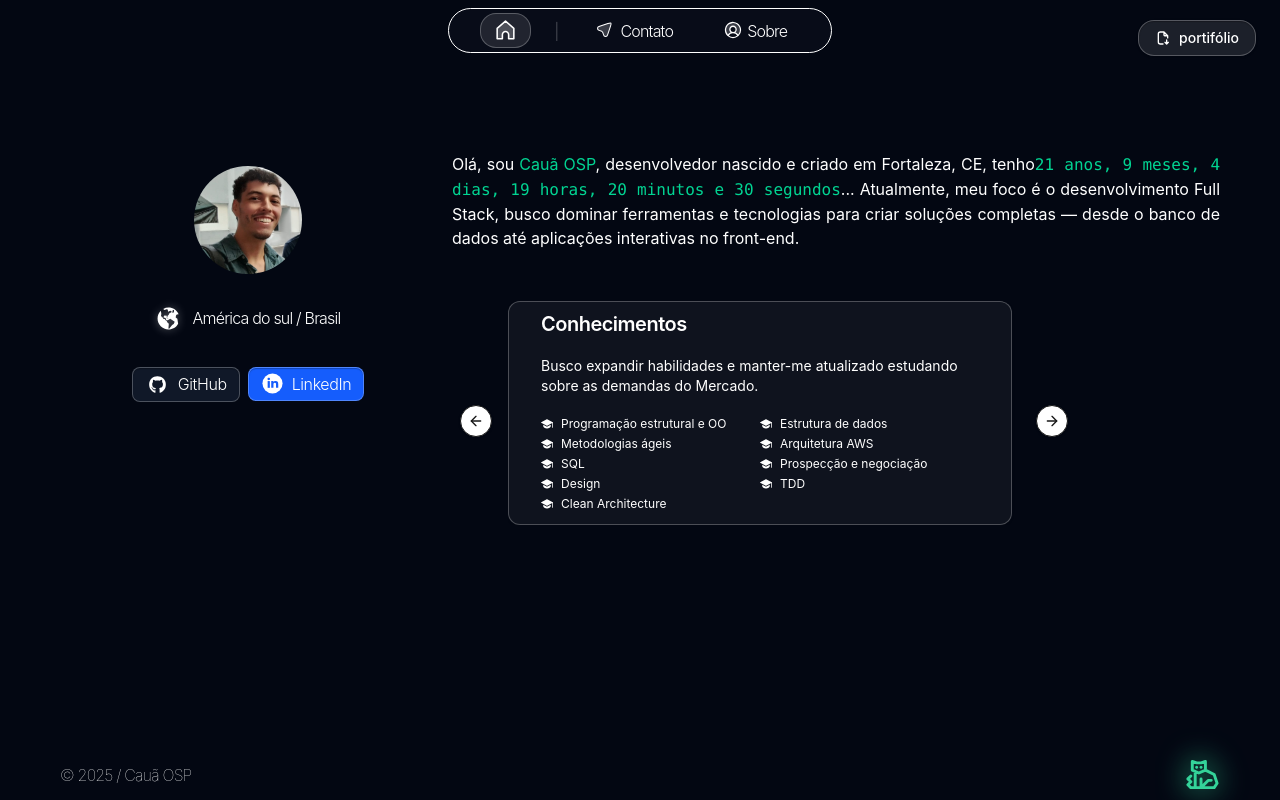
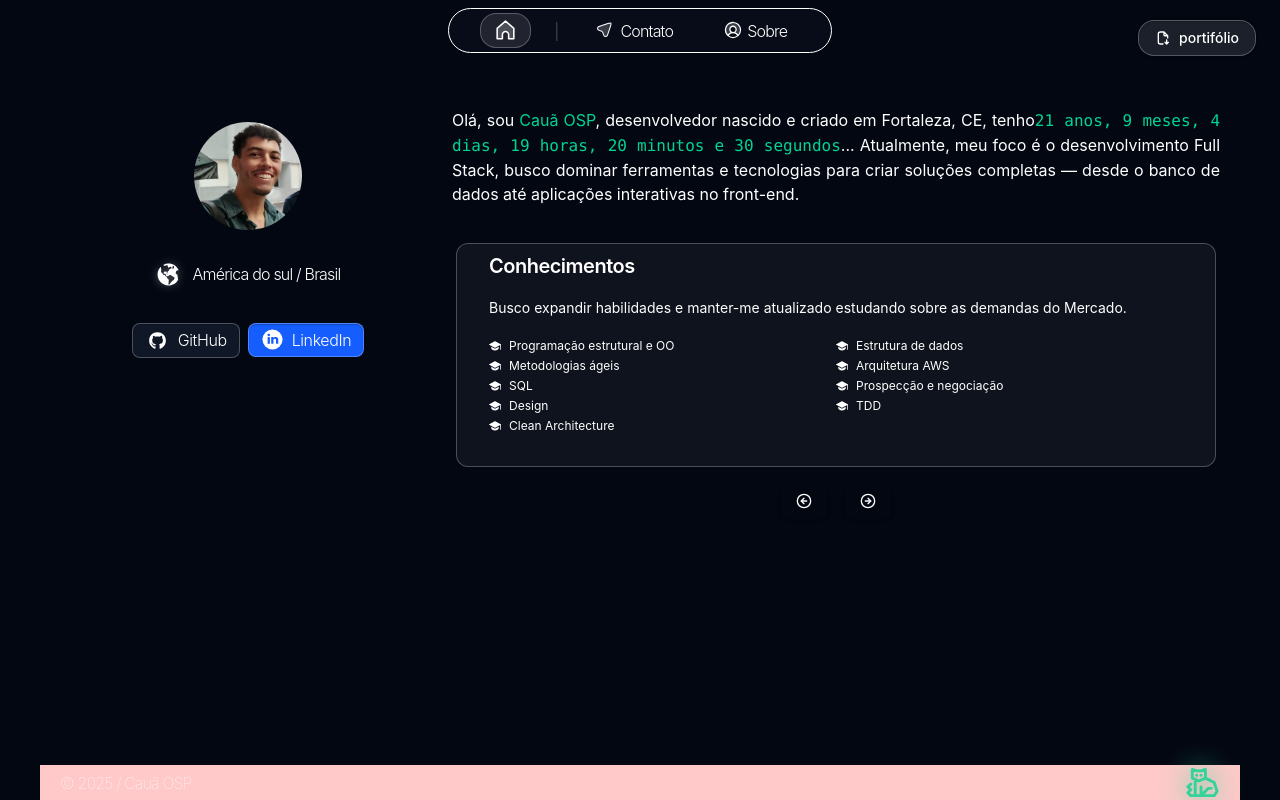
Before and after one commit to cauaosp/webportifolios, a Next.js app: page / in a window 1280 px wide. Built offline with nearby package versions, Linux system fonts and the light colour scheme.

Commit message:
refactor: homepage carousel

```diff
--- a/app/(homepage)/page.tsx
+++ b/app/(homepage)/page.tsx
@@ -1,5 +1,5 @@
 import { HomepageContent } from "../components/homepage/content";
 
 export default function HomePage() {
-  return <HomepageContent />;
+  return <HomepageContent mobileClassName="overflow-y-auto" />;
 }
--- a/app/components/homepage/carousel-homepage.tsx
+++ b/app/components/homepage/carousel-homepage.tsx
@@ -1,22 +1,46 @@
-"use client";
-
-import { HomepageSlidesEntity } from "@/app/types";
+import { CarouselHomepageProps, HomepageSlidesEntity } from "@/app/types";
 import { EducationCap, GitBranch, Tags } from "@/assets";
+import { Button } from "@/components/ui/button";
 import {
   Card,
   CardContent,
   CardDescription,
   CardTitle,
 } from "@/components/ui/card";
-import {
-  Carousel,
-  CarouselContent,
-  CarouselItem,
-  CarouselNext,
-  CarouselPrevious,
-} from "@/components/ui/carousel";
+import { cn } from "@/lib/utils"; // Ensure you have a utility function for conditional class merging
+import useEmblaCarousel from "embla-carousel-react";
+import { ArrowLeftCircleIcon, ArrowRightCircleIcon } from "lucide-react";
+import { useCallback, useEffect, useState } from "react";
 
-export function CarouselHomepage() {
+export const CarouselHomepage: React.FC<CarouselHomepageProps> = () => {
+  const [emblaRef, emblaApi] = useEmblaCarousel({ loop: true });
+  const [canScrollPrev, setCanScrollPrev] = useState(false);
+  const [canScrollNext, setCanScrollNext] = useState(false);
+
+  useEffect(() => {
+    if (!emblaApi) return;
+
+    const onSelect = () => {
+      setCanScrollPrev(emblaApi.canScrollPrev());
+      setCanScrollNext(emblaApi.canScrollNext());
+    };
+
+    emblaApi.on("select", onSelect);
+    onSelect();
+
+    return () => {
+      emblaApi.off("select", onSelect);
+    };
+  }, [emblaApi]);
+
+  const scrollPrev = useCallback(() => {
+    if (emblaApi) emblaApi.scrollPrev();
+  }, [emblaApi]);
+
+  const scrollNext = useCallback(() => {
+    if (emblaApi) emblaApi.scrollNext();
+  }, [emblaApi]);
+
   const slides: HomepageSlidesEntity[] = [
     {
       title: "Conhecimentos",
@@ -68,16 +92,13 @@ export function CarouselHomepage() {
   ];
 
   return (
-    <Carousel
-      opts={{
-        align: "start",
-        loop: true,
-      }}
-      className="md:w-[40vw] md:h-60 2xl:w-[45vw] 2xl:h-56 col-span-2 ml-14 md:-mt-12 2xl:mt-15"
+    <div
+      className={cn("col-span-2 h-[55vh] overflow-x-hidden mt-5")}
     >
-      <CarouselContent className="px-1">
+      <div className="px-1" ref={emblaRef}>
+        <div className="flex gap-2">
           {slides.map((slide, index) => (
-          <CarouselItem key={index}>
+            <div key={index} className="flex-shrink-0 w-full overflow-auto">
               <Card className="h-56 2xl:h-64 w-full border-white/25 bg-white/5 text-white p-2 justify-between flex overflow-auto text-xs 2xl:text-sm">
                 <CardContent className="flex gap-y-3 flex-col max-h-64 w-full">
                   <CardTitle className="text-xl mb-1.5 2xl:text-2xl">
@@ -96,11 +117,27 @@ export function CarouselHomepage() {
                   </ul>
                 </CardContent>
               </Card>
-          </CarouselItem>
+            </div>
           ))}
-      </CarouselContent>
-      <CarouselPrevious className="-mb-10 cursor-pointer" />
-      <CarouselNext className="cursor-pointer" />
-    </Carousel>
+        </div>
+      </div>
+
+      <div className="flex justify-center gap-4 mt-4">
+        <Button
+          onClick={scrollPrev}
+          className="cursor-pointer hover:bg-emerald-400 text-white"
+          disabled={!canScrollPrev}
+        >
+          <ArrowLeftCircleIcon />
+        </Button>
+        <Button
+          onClick={scrollNext}
+          className="cursor-pointer hover:bg-emerald-400 text-white"
+          disabled={!canScrollNext}
+        >
+          <ArrowRightCircleIcon />
+        </Button>
+      </div>
+    </div>
   );
-}
+};
--- a/app/components/homepage/content.tsx
+++ b/app/components/homepage/content.tsx
@@ -1,11 +1,12 @@
 "use client";
 
+import { cn } from "@/lib/utils";
 import { useEffect, useState } from "react";
 import { Profile } from "../shared";
 import { AgeCounter } from "./age-counter";
 import { CarouselHomepage } from "./carousel-homepage";
 
-export const HomepageContent = () => {
+export const HomepageContent = ({ ...props }) => {
   const [isMobile, setIsMobile] = useState(false);
   const [isClient, setIsClient] = useState(false);
 
@@ -30,21 +31,20 @@ export const HomepageContent = () => {
   }
 
   return isMobile ? (
-    <div className="grid p-2 overflow-hidden">
+    <div className={cn("flex flex-col overflow-hidden", props.mobileClassName)}>
       <Profile isMobile={isMobile} />
-      <div className="col-span-2 text-white text-justify 2xl:text-lg">
+      <div className="text-white text-justify px-2 mt-5">
         Olá, sou
-        <span className="text-emerald-400"> Cauã OSP</span>
-        , desenvolvedor nascido e criado em Fortaleza, CE, tenho
-        <AgeCounter />
+        <span className="text-emerald-400"> Cauã OSP</span>, desenvolvedor
+        nascido e criado em Fortaleza, CE, tenho <AgeCounter />
         ... Atualmente, meu foco é o desenvolvimento Full Stack, busco dominar
         ferramentas e tecnologias para criar soluções completas — desde o banco
         de dados até aplicações interativas no front-end.
       </div>
-      <CarouselHomepage />
+      <CarouselHomepage isMobile={isMobile} />
     </div>
   ) : (
-    <div className="grid grid-cols-3 p-5 2xl:pt-10 gap-4 gap-y-0 md:gap-y-20 2xl:gap-y-0 overflow-hidden 2xl:mt-8 2xl:mb-0">
+    <div className="grid grid-cols-3 p-5 2xl:pt-10 gap-4 gap-y-2 overflow-hidden 2xl:mt-8 2xl:mb-0">
       <Profile />
       <div className="col-span-2 text-white text-justify 2xl:text-lg">
         Olá, sou
--- a/app/components/shared/footer.tsx
+++ b/app/components/shared/footer.tsx
@@ -2,7 +2,7 @@ import { Cat } from "@/assets";
 
 export const Footer = () => {
   return (
-    <div className="h-fit mt-auto mx-auto text-white tracking-tighter font-thin flex items-center justify-between w-full px-5">
+    <div className="h-fit mt-auto mx-auto text-white tracking-tighter font-thin flex items-center justify-between w-full px-5 bg-red-200">
       <div>© 2025 / Cauã OSP</div>
       <Cat
         width={35}
--- a/app/components/shared/profile.tsx
+++ b/app/components/shared/profile.tsx
@@ -11,7 +11,7 @@ export const Profile: FC<ProfileProps> = ({ isMobile, className }) => {
   return isMobile ? (
     <div
       className={cn(
-        "flex w-screen -ml-2 -mt-2 justify-around items-center py-2 bg-gray-900",
+        "flex w-screen-mt-2 justify-around items-center py-2 bg-gray-900",
         className
       )}
     >
--- a/app/layout.tsx
+++ b/app/layout.tsx
@@ -14,7 +14,7 @@ export default function RootLayout({
         <link rel="icon" href="/icons/code-svgrepo.svg" type="image/svg+xml" />
       </head>
       <body>
-        <div className="grid gap-2 md:gap-6 min-md:h-screen bg-gray-950 py-2 md:px-10 select-none">
+        <div className="grid gap-2 h-screen bg-gray-950 pt-2 md:px-10 select-none">
           <TopMenu />
           <PortifolioDownload />
           {children}
--- a/app/types/homepage.ts
+++ b/app/types/homepage.ts
@@ -6,3 +6,7 @@ export type HomepageSlidesEntity = {
   list: string[],
   dot: string | ReactNode
 }
+
+export type CarouselHomepageProps = {
+  isMobile?: boolean
+}
```
Lines whose indentation alone changed are shown as unchanged.
